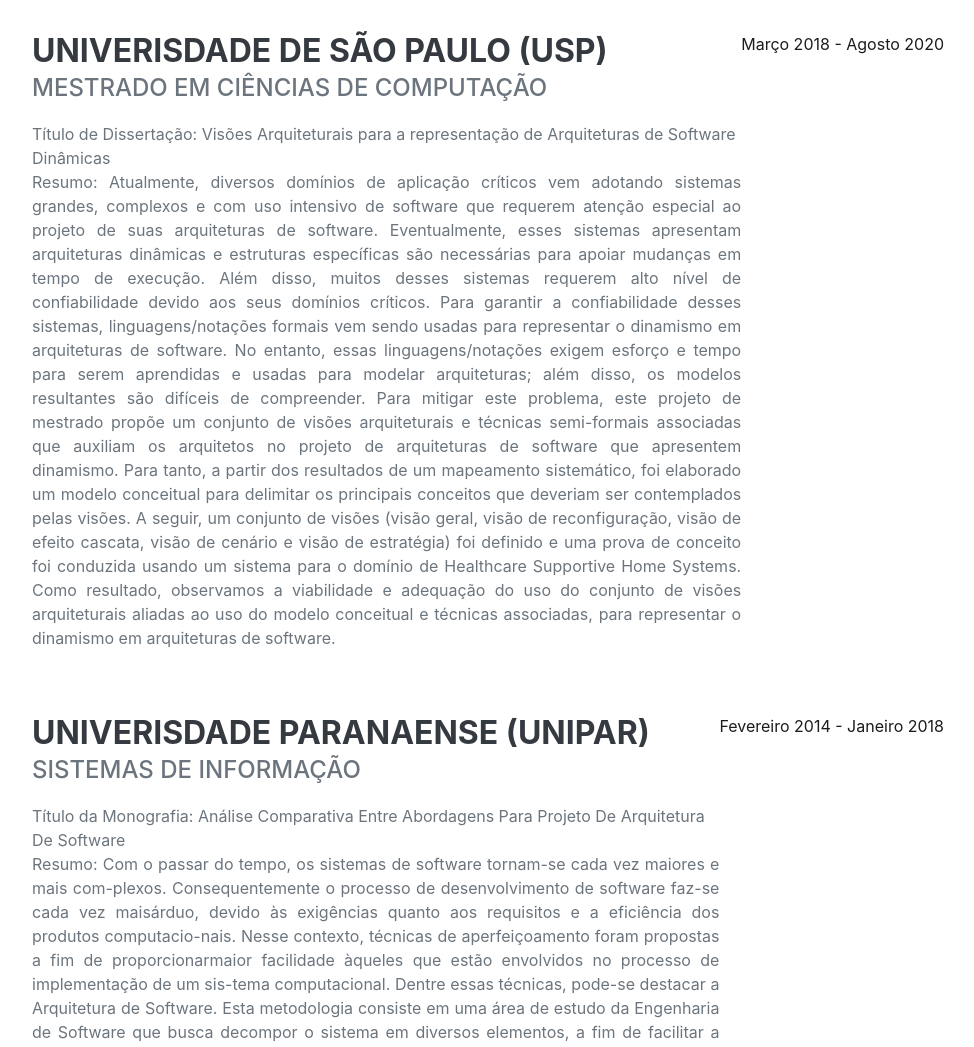
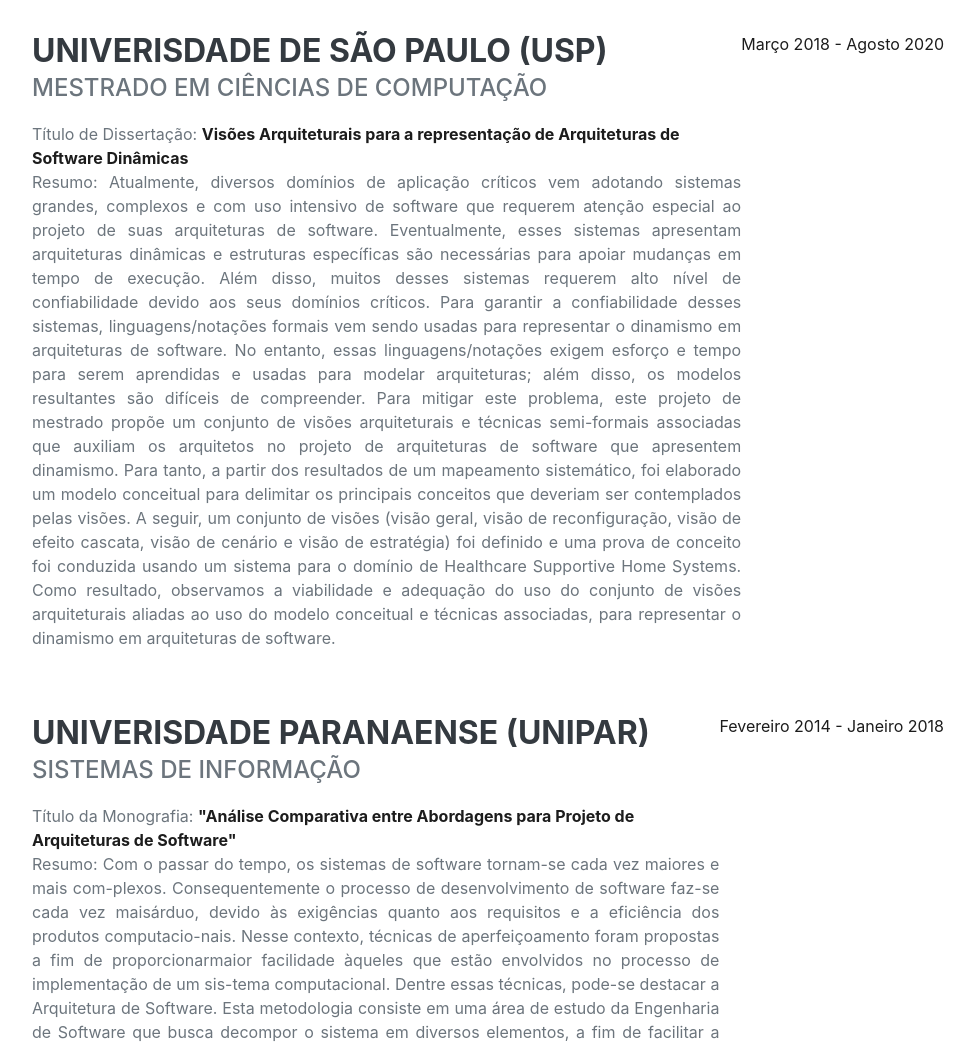
Before and after one commit to biazottoj/biazottoj.github.io, a website: page index.html in a window 1280 px wide. Shown: the part 2840-3887 px from the top of the page, without its empty margins (288-1262 px from the left). Drawn offline with nearby package versions, Linux system fonts and the light colour scheme; some icons are missing; a web font is replaced by a local one.

Commit message:
Adicionado os links para a dissertação e a monografia da UNIPAR

```diff
--- a/index.html
+++ b/index.html
@@ -181,7 +181,8 @@
                         <div class="flex-grow-1">
                             <h3 class="mb-0">Univerisdade de São Paulo (USP)</h3>
                             <div class="subheading mb-3">Mestrado em Ciências de Computação</div>
-                            <div>Título de Dissertação: Visões Arquiteturais para a representação de Arquiteturas de Software Dinâmicas</div>
+                            <div>Título de Dissertação: <b><a href="https://www.teses.usp.br/teses/disponiveis/55/55134/tde-29102020-153340/pt-br.php">
+                                Visões Arquiteturais para a representação de Arquiteturas de Software Dinâmicas</a></b></div>
                             <div><p>Resumo: Atualmente, diversos domínios de aplicação críticos vem adotando sistemas grandes,
                                 complexos e com uso intensivo de software que requerem atenção especial ao projeto de suas
                                 arquiteturas de software. Eventualmente, esses sistemas apresentam arquiteturas dinâmicas e
@@ -210,7 +211,8 @@
                         <div class="flex-grow-1">
                             <h3 class="mb-0">Univerisdade Paranaense (UNIPAR)</h3>
                             <div class="subheading mb-3">Sistemas de Informação</div>
-                            <div>Título da Monografia: Análise Comparativa Entre Abordagens Para Projeto De Arquitetura De Software</div>
+                            <div>Título da Monografia: <a href="https://drive.google.com/file/d/1n4w7Td0KSiNh043MsgGmXqA12Y0m-iw_/view?usp=sharing" target="_BLANK"><b>"Análise Comparativa entre
+                                Abordagens para Projeto de Arquiteturas de Software"</b></a></div>
                             <div><p>
                                 Resumo: Com o passar do tempo, os sistemas de software tornam-se cada vez maiores e mais com-plexos.
                                 Consequentemente o processo de desenvolvimento de software faz-se cada vez maisárduo, devido às
```
